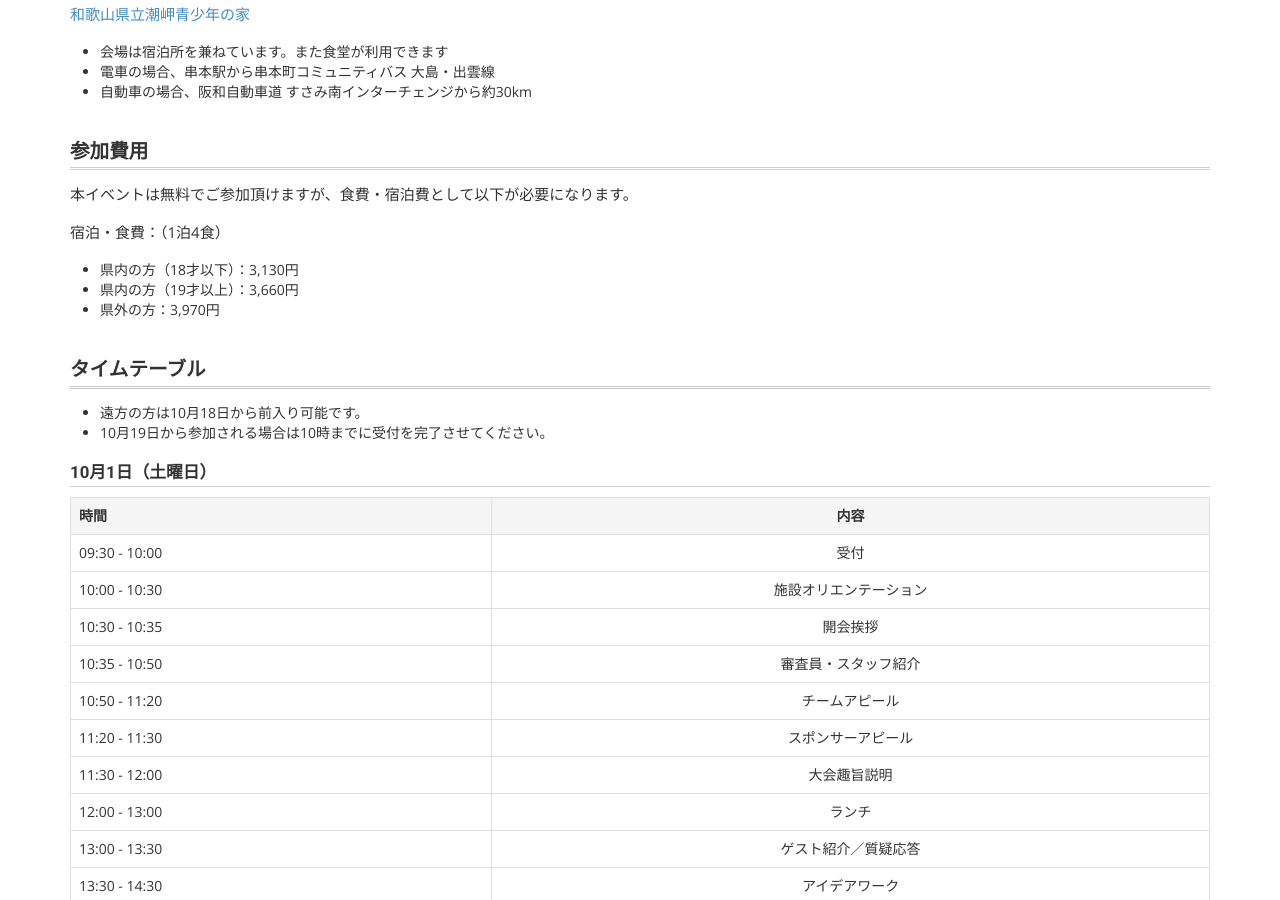
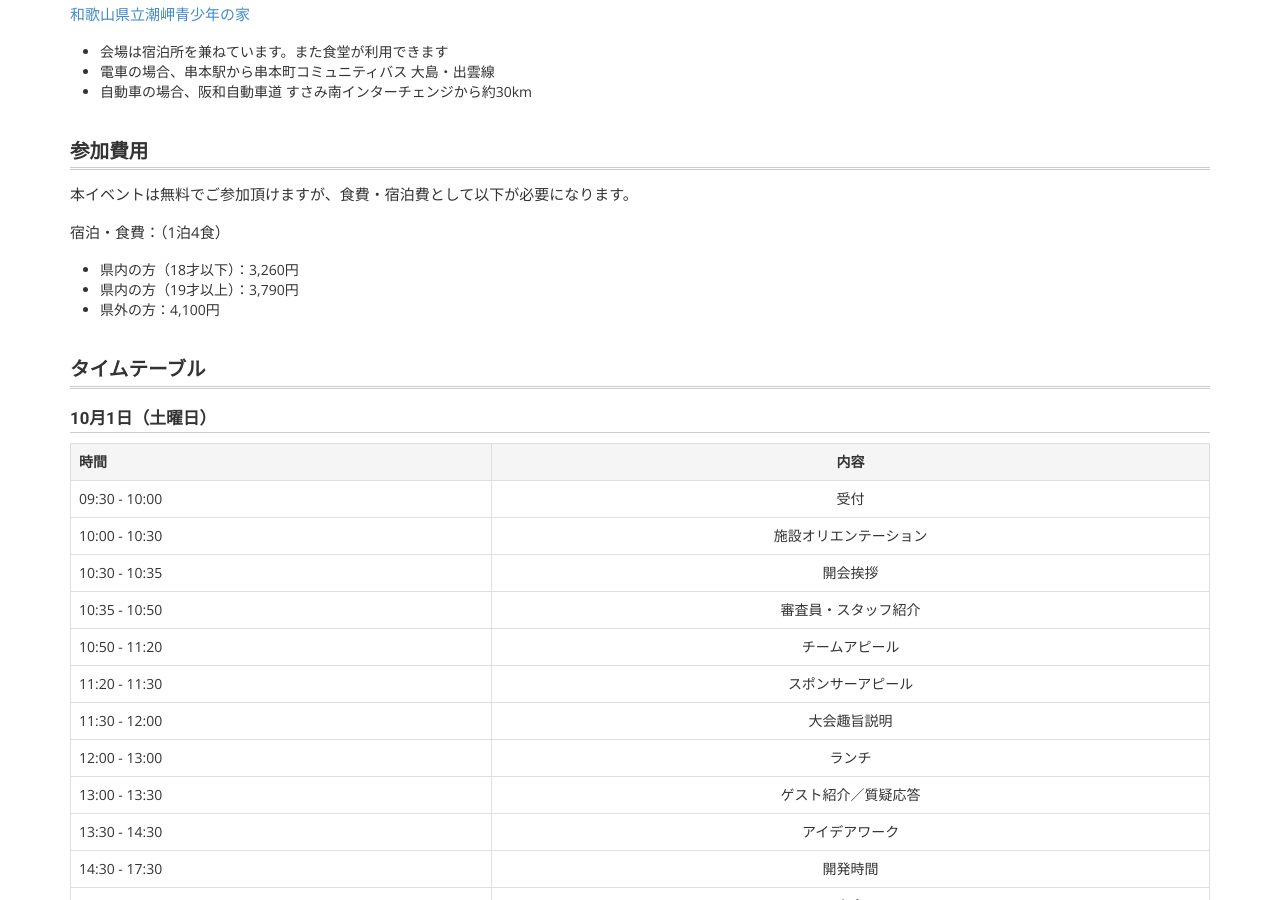
Before and after one commit to space-apps-kushimoto/space-apps-kushimoto.github.io, a Jekyll site: the page built from schedule.md, in a window 1280 px wide and 900 px high, scrolled down 748 px. Built offline with Jekyll 4.4.1, drawn with Linux system fonts in a browser that asks for light colours; nearby versions of some CDN libraries; some web fonts are replaced; a script that is not in the unit is left out.

Commit message:
remove sponser page and replace ogp

```diff
--- a/_includes/footer.html
+++ b/_includes/footer.html
@@ -43,7 +43,7 @@
             <li><a href="{{ site.baseurl }}/posts">お知らせ</a></li>
             <li><a href="{{ site.baseurl }}/schedule">開催概要</a></li>
             <li><a href="{{ site.baseurl }}/access">アクセス</a></li>
-            <li><a href="{{ site.baseurl }}/sponsor">スポンサー</a></li>
+            <!-- <li><a href="{{ site.baseurl }}/sponsor">スポンサー</a></li> -->
             <li><a href="{{ site.baseurl }}/code-of-conduct">行動規範</a></li>
 <!--            <li><a href="{{ site.baseurl }}/contact">お問い合わせ</a></li>-->
           </ul>
--- a/_includes/header.html
+++ b/_includes/header.html
@@ -23,7 +23,7 @@
                 <li><a href="{{ site.baseurl }}/posts">お知らせ</a></li>
                 <li><a href="{{ site.baseurl }}/schedule">開催概要</a></li>
                 <li><a href="{{ site.baseurl }}/access">アクセス</a></li>
-                <li><a href="{{ site.baseurl }}/sponsor">スポンサー</a></li>
+                <!-- <li><a href="{{ site.baseurl }}/sponsor">スポンサー</a></li> -->
                 <li><a href="{{ site.baseurl }}/code-of-conduct">行動規範</a></li>
 <!--                <li><a href="{{ site.baseurl }}/contact">お問い合わせ</a></li>-->
               </ul>
--- a/schedule.md
+++ b/schedule.md
@@ -35,16 +35,12 @@
 本イベントは無料でご参加頂けますが、食費・宿泊費として以下が必要になります。
 
 宿泊・食費：（1泊4食）
-- 県内の方（18才以下）：3,130円
-- 県内の方（19才以上）：3,660円
-- 県外の方：3,970円
+- 県内の方（18才以下）：3,260円
+- 県内の方（19才以上）：3,790円
+- 県外の方：4,100円
 
 
 ## タイムテーブル
-
-* 遠方の方は10月18日から前入り可能です。
-* 10月19日から参加される場合は10時までに受付を完了させてください。
-
 
 ### 10月1日（土曜日）
 
```
Also changed, not shown: sponsor.md (deleted, +0 -11 lines), img/ogp.jpg.
